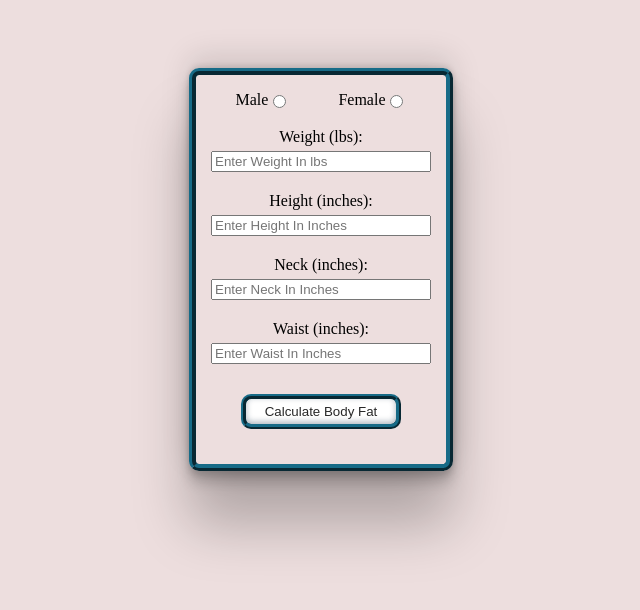
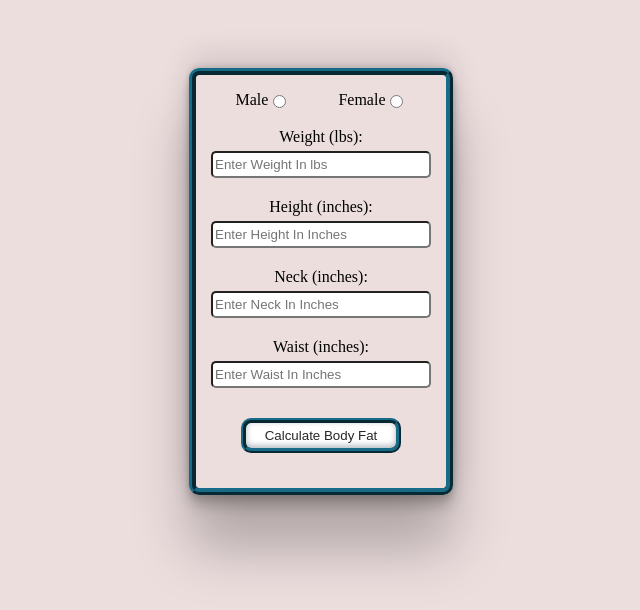
Before and after one commit to LRSORRENTI/Bodyfat-Calc, a plain HTML site: page index.html in a window 1280 px wide. Shown: the whole page, without its empty margins (319-959 px from the left). Drawn offline with Linux system fonts and the light colour scheme.

Commit message:
added change of styling to form fields

```diff
--- a/style.css
+++ b/style.css
@@ -124,6 +124,33 @@ button {
   cursor: pointer;
 }
 
+#weight {
+  border-radius: 5px;
+  padding-top: 4px;
+  padding-bottom: 4px;
+}
+
+#height {
+  border-radius: 5px;
+  padding-top: 4px;
+  padding-bottom: 4px;
+}
+
+#neck {
+  border-radius: 5px;
+  padding-top: 4px;
+  padding-bottom: 4px;
+}
+
+#waist {
+  border-radius: 5px;
+  padding-top: 4px;
+  padding-bottom: 4px;
+}
+
 #hip {
   width: 210px;
+  border-radius: 5px;
+  padding-top: 4px;
+  padding-bottom: 4px;
 }
```
